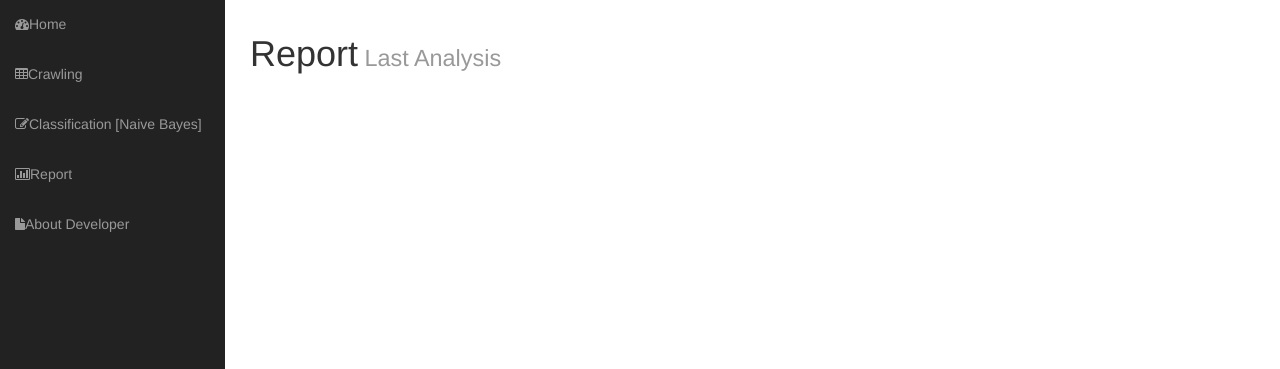
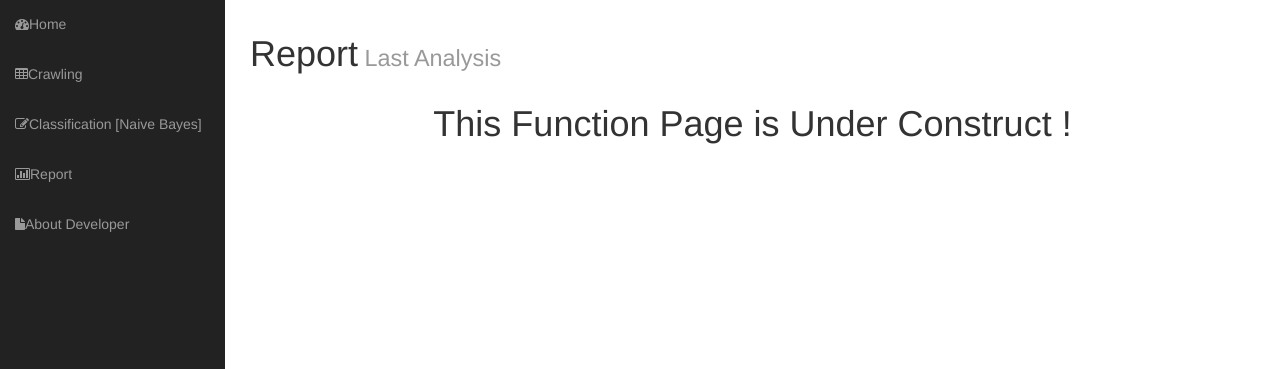
Before and after one commit to mdabbagh88/SensysPHP, a PHP site: page /report.php in a window 1280 px wide. Shown: the part 51-420 px from the top of the page. Run offline with PHP 8.4, Linux system fonts and the light colour scheme.

Commit message:
Under Construct

```diff
--- a/report.php
+++ b/report.php
@@ -8,6 +8,14 @@
     </div>
 </div>
 
+<div class="row">
+	<div class="col-lg-12">
+    	<div class="col-xs-24 text-center">
+        	<h1>This Function Page is Under Construct !</h1>
+        </div>
+    </div>
+</div>
+
 
 <?php
     include ("footer.php");
```
